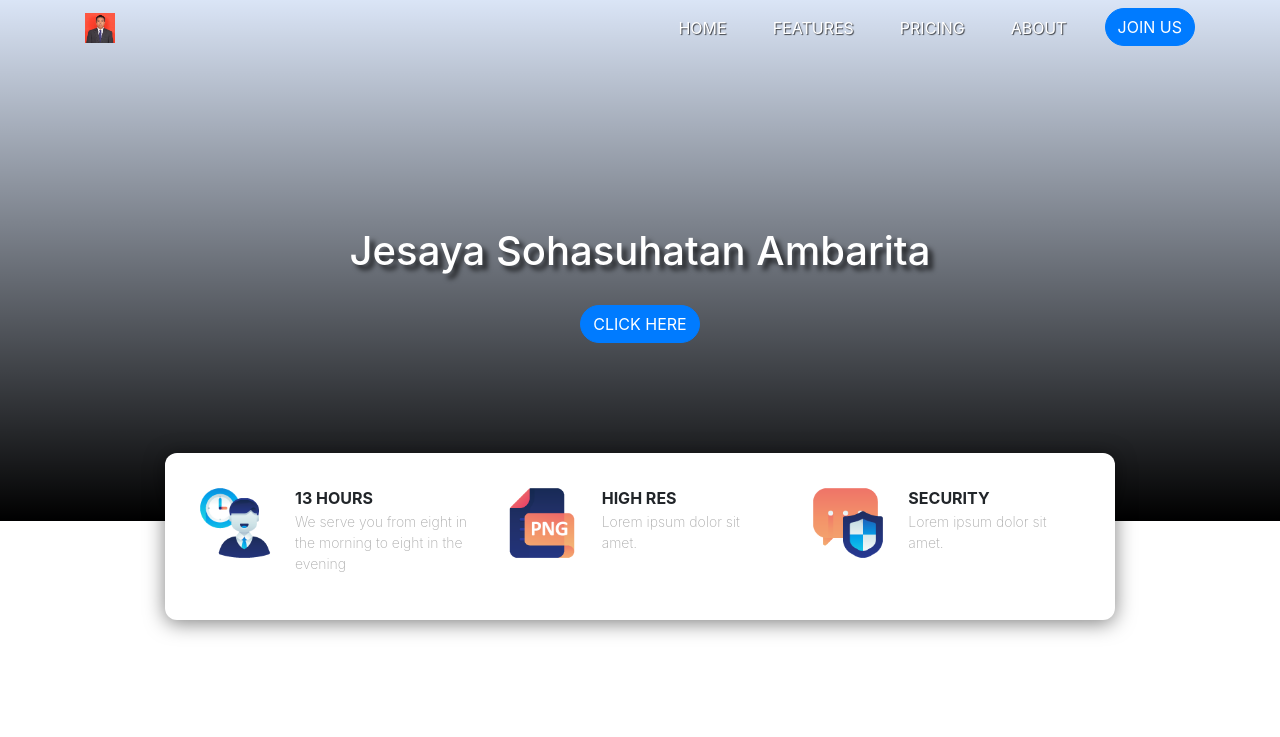
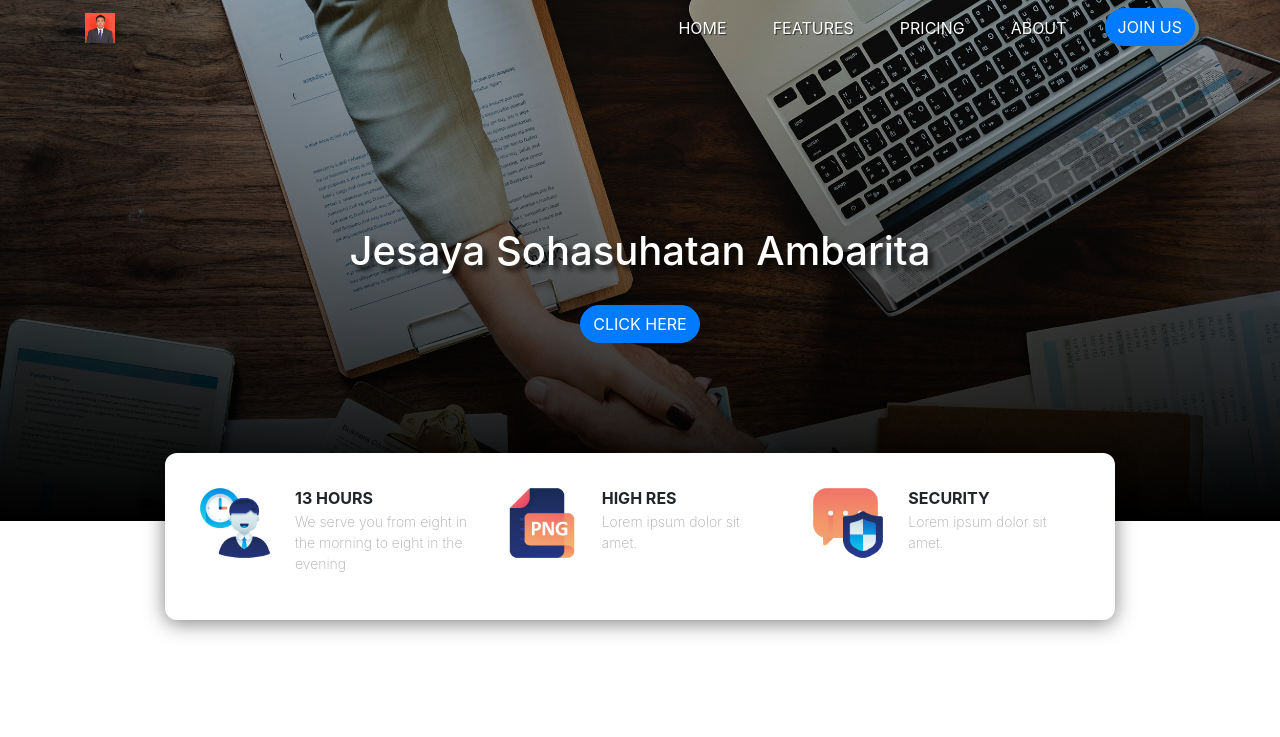
Before and after one commit to jesayaambarita/projek-20-9-2020, a plain HTML site: page index.html in a window 1280 px wide. Shown: the top 737 px of the page. Drawn offline with nearby package versions, Linux system fonts and the light colour scheme; a web font is replaced by a local one.

Commit message:
Update index.html

```diff
--- a/index.html
+++ b/index.html
@@ -80,7 +80,7 @@
 
       /*Jumbotron*/
       .jumbotron {
-        background-image: jumbotron-bg.jpg;
+        background-image: url(jumbotron-bg.jpg);
         background-size: cover;
         height: 540px;
         text-align: center;
```
